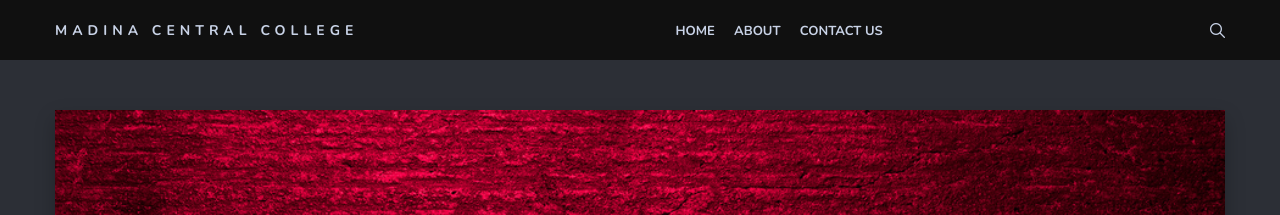
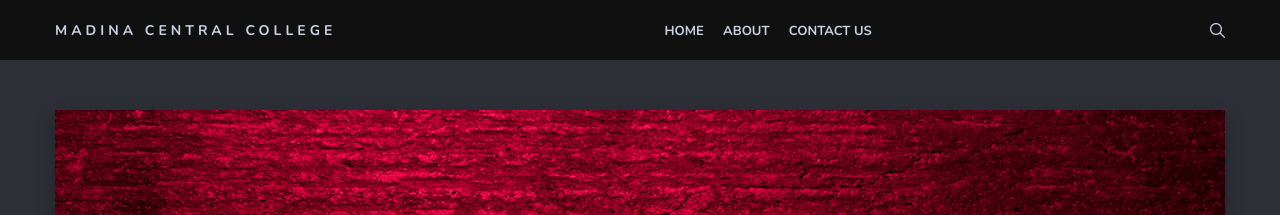
Before and after one commit to techlanka/kmcc, a Jekyll site: the page built from index.html, in a window 1280 px wide. Shown: the top 215 px of the page. Built offline with Jekyll 4.4.1, drawn with Linux system fonts in a browser that asks for light colours; the list of posts is cut into pages by our own code.

Commit message:
Update _home.scss

```diff
--- a/_sass/4-layouts/_home.scss
+++ b/_sass/4-layouts/_home.scss
@@ -19,7 +19,7 @@
       font-weight: 700;
       line-height: 16px;
       text-transform: uppercase;
-      letter-spacing: 5px;
+      letter-spacing: 4px;
       color: $text;
       &:hover {
         color: #fff;
```
